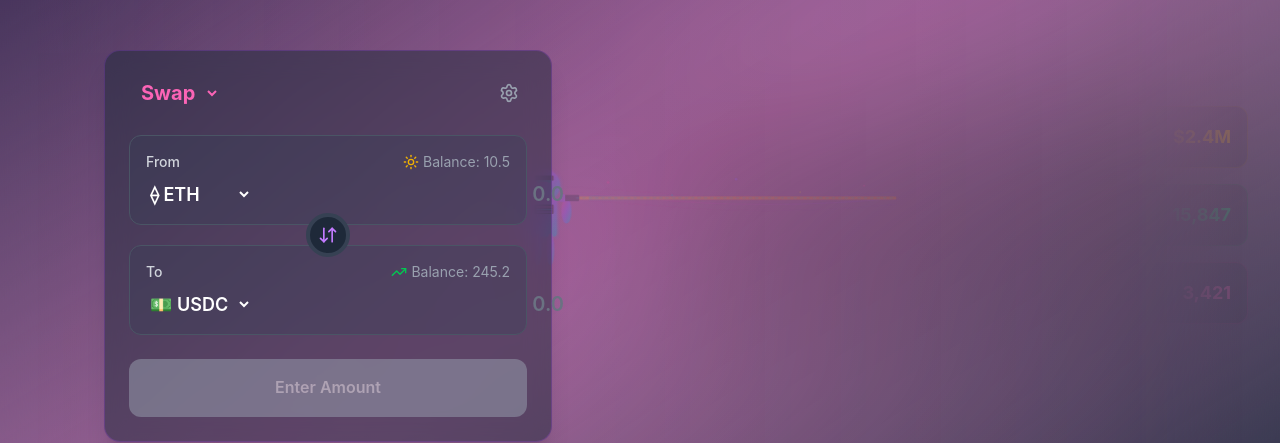
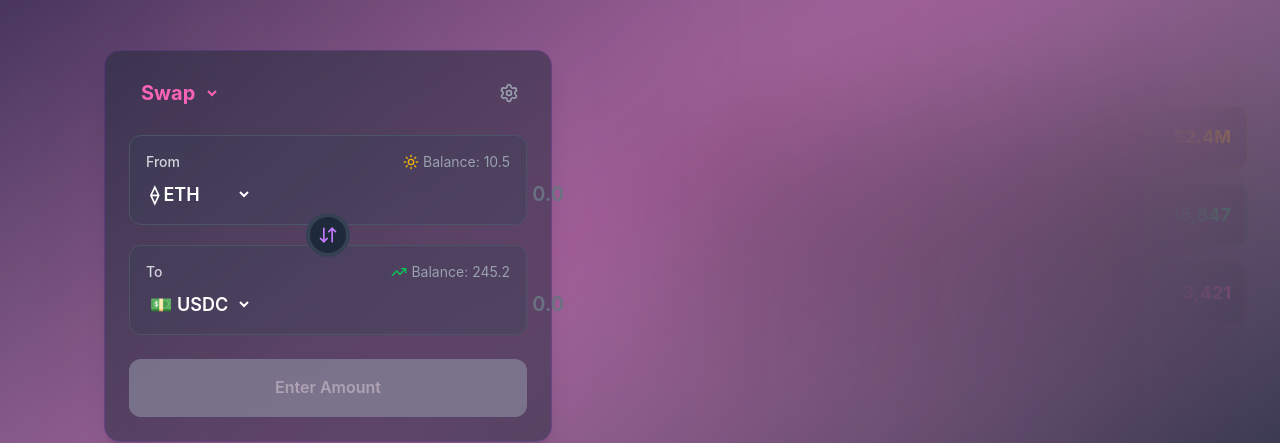
Before and after one commit to piotrwitek/intent-swap-dapp, a React (Vite) app: page / in a window 1280 px wide. Shown: the part 267-710 px from the top of the page. Built offline with nearby package versions, Linux system fonts and the light colour scheme.

Commit message:
refactor: Remove CyberSamurai component and associated imports from SwapForm and Home

```diff
--- a/src/components/CyberSamurai.tsx
+++ /dev/null
@@ -1,194 +0,0 @@
-interface CyberSamuraiProps {
-  className?: string;
-}
-
-export default function CyberSamurai({
-  className = "w-full h-full",
-}: CyberSamuraiProps) {
-  return (
-    <div className={`relative ${className}`}>
-      {/* Cyber Samurai SVG with slicing animation */}
-      <svg
-        viewBox="0 0 800 400"
-        fill="none"
-        xmlns="http://www.w3.org/2000/svg"
-        className="w-full h-full"
-      >
-        {/* Gradient Definitions */}
-        <defs>
-          <linearGradient
-            id="cyberGradient"
-            x1="0%"
-            y1="0%"
-            x2="100%"
-            y2="100%"
-          >
-            <stop offset="0%" stopColor="#ec4899" />
-            <stop offset="50%" stopColor="#8b5cf6" />
-            <stop offset="100%" stopColor="#06b6d4" />
-          </linearGradient>
-
-          <linearGradient id="swordGradient" x1="0%" y1="0%" x2="100%" y2="0%">
-            <stop offset="0%" stopColor="#fbbf24" />
-            <stop offset="50%" stopColor="#f59e0b" />
-            <stop offset="100%" stopColor="#d97706" />
-          </linearGradient>
-
-          <linearGradient id="energyGradient" x1="0%" y1="0%" x2="100%" y2="0%">
-            <stop offset="0%" stopColor="#06b6d4" stopOpacity="0.8" />
-            <stop offset="50%" stopColor="#ec4899" stopOpacity="0.6" />
-            <stop offset="100%" stopColor="#8b5cf6" stopOpacity="0.4" />
-          </linearGradient>
-
-          {/* Glow filter */}
-          <filter id="glow">
-            <feGaussianBlur stdDeviation="3" result="coloredBlur" />
-            <feMerge>
-              <feMergeNode in="coloredBlur" />
-              <feMergeNode in="SourceGraphic" />
-            </feMerge>
-          </filter>
-        </defs>
-
-        {/* Background energy waves */}
-        <g className="animate-pulse">
-          <path
-            d="M0 200 Q200 180 400 200 T800 200"
-            stroke="url(#energyGradient)"
-            strokeWidth="2"
-            fill="none"
-            opacity="0.6"
-          />
-          <path
-            d="M0 210 Q200 190 400 210 T800 210"
-            stroke="url(#energyGradient)"
-            strokeWidth="1"
-            fill="none"
-            opacity="0.4"
-          />
-          <path
-            d="M0 190 Q200 170 400 190 T800 190"
-            stroke="url(#energyGradient)"
-            strokeWidth="1"
-            fill="none"
-            opacity="0.4"
-          />
-        </g>
-
-        {/* Cyber Samurai Body */}
-        <g transform="translate(150, 100)">
-          {/* Head with cyber helmet */}
-          <circle
-            cx="100"
-            cy="80"
-            r="25"
-            fill="url(#cyberGradient)"
-            filter="url(#glow)"
-          />
-
-          {/* Helmet details */}
-          <rect x="85" y="65" width="30" height="8" rx="2" fill="#1f2937" />
-          <circle cx="92" cy="75" r="2" fill="#06b6d4" />
-          <circle cx="108" cy="75" r="2" fill="#06b6d4" />
-
-          {/* Visor glow */}
-          <rect
-            x="88"
-            y="72"
-            width="24"
-            height="3"
-            rx="1"
-            fill="#06b6d4"
-            opacity="0.8"
-          />
-
-          {/* Body armor */}
-          <rect
-            x="80"
-            y="100"
-            width="40"
-            height="60"
-            rx="5"
-            fill="url(#cyberGradient)"
-            filter="url(#glow)"
-          />
-
-          {/* Chest panel */}
-          <rect x="85" y="110" width="30" height="15" rx="2" fill="#1f2937" />
-          <rect x="88" y="113" width="24" height="2" fill="#ec4899" />
-          <rect x="88" y="117" width="24" height="2" fill="#06b6d4" />
-          <rect x="88" y="121" width="24" height="2" fill="#8b5cf6" />
-
-          {/* Arms */}
-          <ellipse cx="65" cy="120" rx="8" ry="20" fill="url(#cyberGradient)" />
-          <ellipse
-            cx="135"
-            cy="120"
-            rx="8"
-            ry="20"
-            fill="url(#cyberGradient)"
-          />
-
-          {/* Legs */}
-          <ellipse cx="90" cy="180" rx="6" ry="25" fill="url(#cyberGradient)" />
-          <ellipse
-            cx="110"
-            cy="180"
-            rx="6"
-            ry="25"
-            fill="url(#cyberGradient)"
-          />
-        </g>
-
-        {/* Cyber Katana - Horizontal slice */}
-        <g className="animate-pulse">
-          {/* Sword blade extending across screen */}
-          <rect
-            x="300"
-            y="198"
-            width="500"
-            height="4"
-            fill="url(#swordGradient)"
-            filter="url(#glow)"
-          />
-
-          {/* Energy trail */}
-          <rect
-            x="320"
-            y="196"
-            width="480"
-            height="8"
-            fill="url(#energyGradient)"
-            opacity="0.3"
-          />
-
-          {/* Sword handle */}
-          <rect x="280" y="195" width="25" height="10" rx="2" fill="#1f2937" />
-          <rect x="275" y="194" width="8" height="12" rx="1" fill="#8b5cf6" />
-        </g>
-
-        {/* Energy particles */}
-        <g className="animate-bounce">
-          <circle cx="350" cy="190" r="2" fill="#ec4899" opacity="0.8" />
-          <circle cx="450" cy="210" r="1.5" fill="#06b6d4" opacity="0.6" />
-          <circle cx="550" cy="185" r="2" fill="#8b5cf6" opacity="0.7" />
-          <circle cx="650" cy="205" r="1" fill="#fbbf24" opacity="0.9" />
-          <circle cx="750" cy="195" r="1.5" fill="#ec4899" opacity="0.5" />
-        </g>
-
-        {/* Slice effect line */}
-        <line
-          x1="300"
-          y1="200"
-          x2="800"
-          y2="200"
-          stroke="#06b6d4"
-          strokeWidth="1"
-          opacity="0.8"
-          strokeDasharray="5,5"
-          className="animate-pulse"
-        />
-      </svg>
-    </div>
-  );
-}
--- a/src/components/SwapForm.tsx
+++ b/src/components/SwapForm.tsx
@@ -2,7 +2,6 @@
 import { ArrowDownUp, Settings, Sun, TrendingUp } from "lucide-react";
 import { useApp } from "../context/AppContext";
 import type { SwapOrder } from "../context/AppContext";
-import SamuraiBot from "./SamuraiBot";
 
 const POPULAR_TOKENS = [
   { symbol: "ETH", name: "Ethereum", icon: "⟠" },
--- a/src/pages/Home.tsx
+++ b/src/pages/Home.tsx
@@ -1,5 +1,4 @@
 import SwapForm from "../components/SwapForm";
-import CyberSamurai from "../components/CyberSamurai";
 import { useApp } from "../context/AppContext";
 
 export default function Home() {
@@ -10,11 +9,6 @@
       {/* Cyber Gradient Background */}
       <div className="absolute inset-0 bg-gradient-to-br from-purple-900/20 via-pink-900/30 to-cyan-900/20 backdrop-blur-3xl"></div>
       <div className="absolute inset-0 bg-gradient-to-r from-transparent via-pink-500/10 to-transparent animate-pulse"></div>
-
-      {/* Cyber Samurai - Full width slice */}
-      <div className="absolute inset-0 flex items-center justify-center pointer-events-none">
-        <CyberSamurai className="w-full h-64 opacity-30" />
-      </div>
 
       {/* Hero Section */}
       <div className="relative z-10 overflow-hidden">
```
Also changed, not shown: 1 other file (tests, documents, lock files or other folders).
